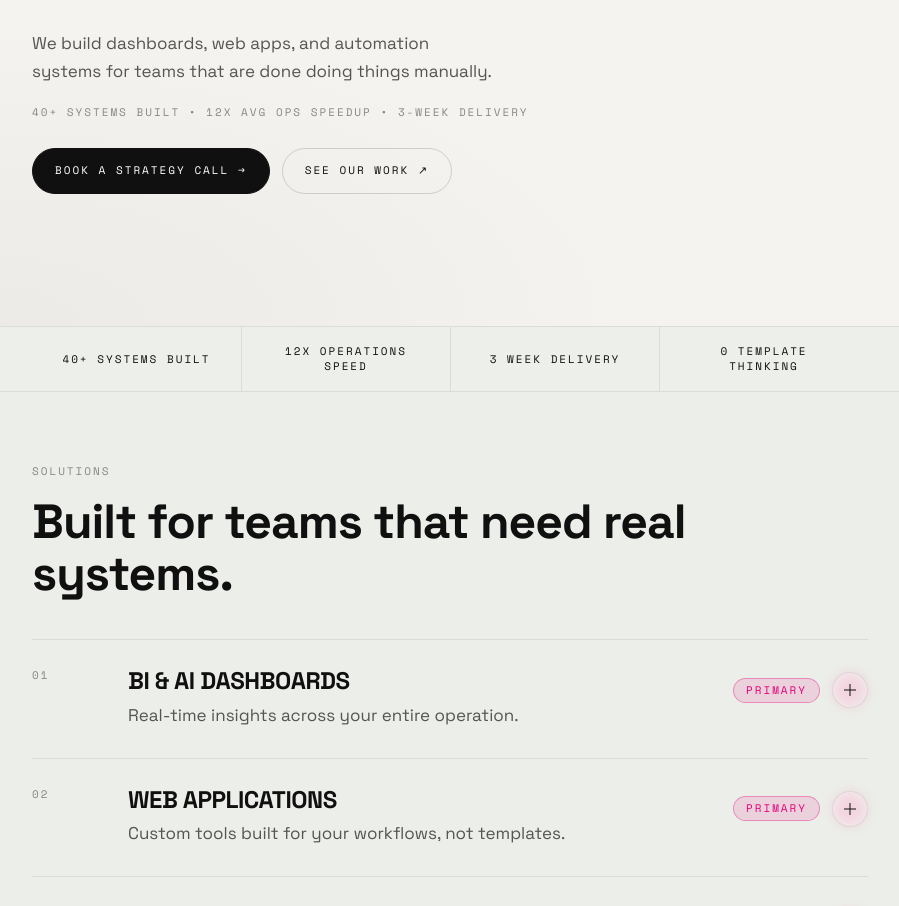
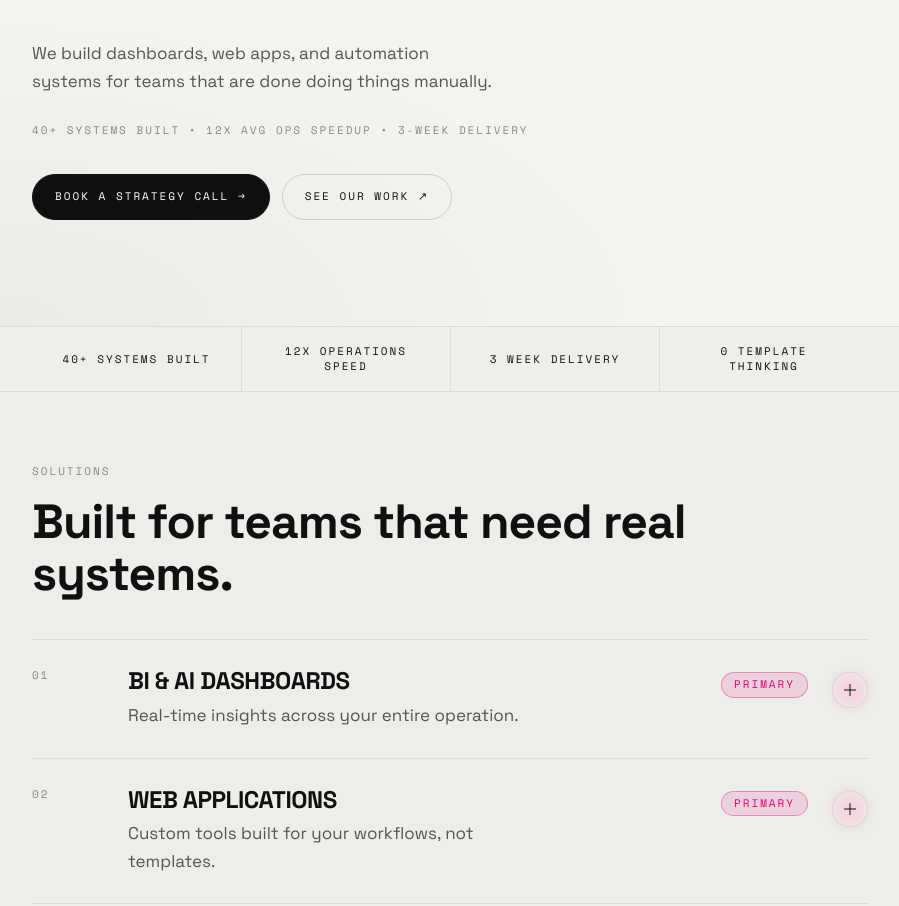
Before and after one commit to insidedopamineacademy-cmd/Business-Inside-Dopamine-Webapp, a Next.js app: page / in a window 1280 px wide. Shown: the part 560-1466 px from the top of the page, without its empty margins (190-1089 px from the left). Built offline with nearby package versions, Linux system fonts and the light colour scheme; no server answers.

Commit message:
Refine hero spacing and service details with top-right toggles

```diff
--- a/components/sections/HeroSection.tsx
+++ b/components/sections/HeroSection.tsx
@@ -30,16 +30,17 @@ export default function HeroSection() {
     <section className="hero-shell" aria-label="Hero">
       <Container>
         <motion.div
-          className="max-w-[44rem] py-14 md:py-20"
+          className="flex min-h-[clamp(34rem,76svh,48rem)] max-w-[44rem] flex-col justify-between py-10 md:min-h-[clamp(38rem,72svh,50rem)] md:py-14"
           variants={parentV}
           initial={reduceMotion ? false : "hidden"}
           animate="show"
         >
+          <div>
             <motion.p variants={itemV} className="type-mono text-[var(--color-muted)]">
               AI SYSTEMS & AUTOMATION
             </motion.p>
 
-          <h1 className="type-display hero-title mt-5 text-[var(--color-text)]">
+            <h1 className="type-display hero-title mt-6 text-[var(--color-text)] md:mt-7">
               <motion.span variants={itemV} className="block">
                 Systems that
               </motion.span>
@@ -50,17 +51,22 @@ export default function HeroSection() {
                 <span className="text-[var(--color-accent)]">run</span> faster.
               </motion.span>
             </h1>
+          </div>
 
-          <motion.p variants={itemV} className="type-body mt-5 max-w-[36rem] text-balance">
+          <div className="mt-10 md:mt-12">
+            <motion.p variants={itemV} className="type-body max-w-[36rem] text-balance">
               We build dashboards, web apps, and automation systems for teams that are done
               doing things manually.
             </motion.p>
 
-          <motion.p variants={itemV} className="type-mono mt-5 text-[var(--color-muted)]">
+            <motion.p variants={itemV} className="type-mono mt-7 text-[var(--color-muted)]">
               40+ systems built • 12x avg ops speedup • 3-week delivery
             </motion.p>
 
-          <motion.div variants={itemV} className="mt-7 flex flex-col gap-3 sm:flex-row sm:items-center">
+            <motion.div
+              variants={itemV}
+              className="mt-8 flex flex-col gap-3 sm:mt-9 sm:flex-row sm:items-center"
+            >
               <Button as="link" href="/contact" variant="primary">
                 Book a Strategy Call →
               </Button>
@@ -68,6 +74,7 @@ export default function HeroSection() {
                 See Our Work ↗
               </Button>
             </motion.div>
+          </div>
         </motion.div>
       </Container>
     </section>
--- a/components/sections/ServicesSection.tsx
+++ b/components/sections/ServicesSection.tsx
@@ -19,35 +19,40 @@ const services: ServiceItem[] = [
     title: "BI & AI DASHBOARDS",
     description: "Real-time insights across your entire operation.",
     tag: "Primary",
-    detail: "Designed for live visibility, reporting speed, and better day-to-day decisions.",
+    detail:
+      "Built for teams that need live visibility across performance, delivery, and operational throughput, these dashboards replace fragmented reporting with one reliable source of truth. We structure the data around your decisions, not generic templates, so reporting becomes faster, clearer, and useful for daily execution instead of retrospective guesswork.",
   },
   {
     number: "02",
     title: "WEB APPLICATIONS",
     description: "Custom tools built for your workflows, not templates.",
     tag: "Primary",
-    detail: "Built around your real workflow instead of forcing teams into generic tools.",
+    detail:
+      "These applications are designed around how your team already operates, then improved to remove friction, duplicated effort, and tool switching. Instead of forcing people into generic SaaS constraints, we build a focused system that matches your process, supports real usage at speed, and keeps execution consistent across teams.",
   },
   {
     number: "03",
     title: "AUTOMATION SYSTEMS",
     description: "Remove repetitive work with fully automated pipelines.",
     tag: "n8n • Workflows",
-    detail: "Connect repetitive steps, data movement, and actions into one reliable workflow.",
+    detail:
+      "Automation systems connect repetitive tasks, approvals, data movement, and downstream actions into one dependable workflow. The result is less manual coordination, fewer dropped steps, and more consistent outcomes across operations. We design these flows to be resilient, auditable, and aligned to how your business actually runs day to day.",
   },
   {
     number: "04",
     title: "AI COPILOTS & LLMS",
     description: "Intelligent assistants tailored to your business logic.",
     tag: "Custom Builds",
-    detail: "Useful internal AI tools that support decisions, search, or execution.",
+    detail:
+      "We build practical internal AI tools that help teams search knowledge faster, support decisions with context, and accelerate execution in recurring workflows. These copilots are shaped around your business logic, language, and process requirements, so they deliver useful operational leverage rather than novelty features that look impressive but fail in daily use.",
   },
   {
     number: "05",
     title: "CRM & WHATSAPP FLOWS",
     description: "Capture, qualify, and convert leads automatically.",
     tag: "Integrations",
-    detail: "Capture, route, and follow up with leads faster and more consistently.",
+    detail:
+      "These flows capture inbound leads, qualify intent, route opportunities, and automate follow-up across CRM and WhatsApp touchpoints. By reducing response delays and manual handoffs, teams get a cleaner pipeline and better consistency from first contact to conversion. The system is structured to improve speed without sacrificing lead quality or control.",
   },
 ];
 
@@ -77,7 +82,7 @@ export default function ServicesSection() {
                   index !== services.length - 1 ? "border-b border-[var(--border-light)]" : ""
                 }`}
               >
-                <div className="service-row-content grid gap-5 py-7 md:grid-cols-[64px_1fr_220px] md:items-start md:gap-8">
+                <div className="service-row-content relative grid gap-5 py-7 pr-12 md:grid-cols-[64px_1fr_220px] md:items-start md:gap-8 md:pr-14">
                   <p className="type-mono text-[var(--color-muted)]">{service.number}</p>
 
                   <div className="max-w-[40rem]">
@@ -87,20 +92,21 @@ export default function ServicesSection() {
                     <p className="type-body mt-2">{service.description}</p>
                   </div>
 
-                  <div className="flex items-center gap-3 md:justify-self-end md:pt-1">
+                  <div className="flex items-start gap-3 md:justify-self-end md:pt-1 md:pr-1">
                     <Tag
                       variant={service.tag === "Primary" ? "primary" : "neutral"}
                       className="transition-colors duration-200 group-hover:border-[var(--border-medium)]"
                     >
                       {service.tag}
                     </Tag>
+                  </div>
 
                   <button
                     type="button"
                     aria-expanded={isOpen}
                     aria-controls={detailId}
                     onClick={() => setOpenNumber(isOpen ? null : service.number)}
-                      className="relative inline-flex h-9 w-9 items-center justify-center rounded-full border border-[var(--border-light)] bg-[var(--color-bg)] transition-colors duration-200 hover:border-[var(--border-medium)]"
+                    className="absolute right-0 top-7 inline-flex h-9 w-9 items-center justify-center rounded-full border border-[var(--border-light)] bg-[var(--color-bg)] transition-colors duration-200 hover:border-[var(--border-medium)] md:top-8"
                   >
                     <span
                       aria-hidden="true"
@@ -116,7 +122,6 @@ export default function ServicesSection() {
                     </span>
                     <span className="sr-only">Toggle details for {service.title}</span>
                   </button>
-                  </div>
                 </div>
 
                 <AnimatePresence initial={false}>
```
Lines whose indentation alone changed are shown as unchanged.
